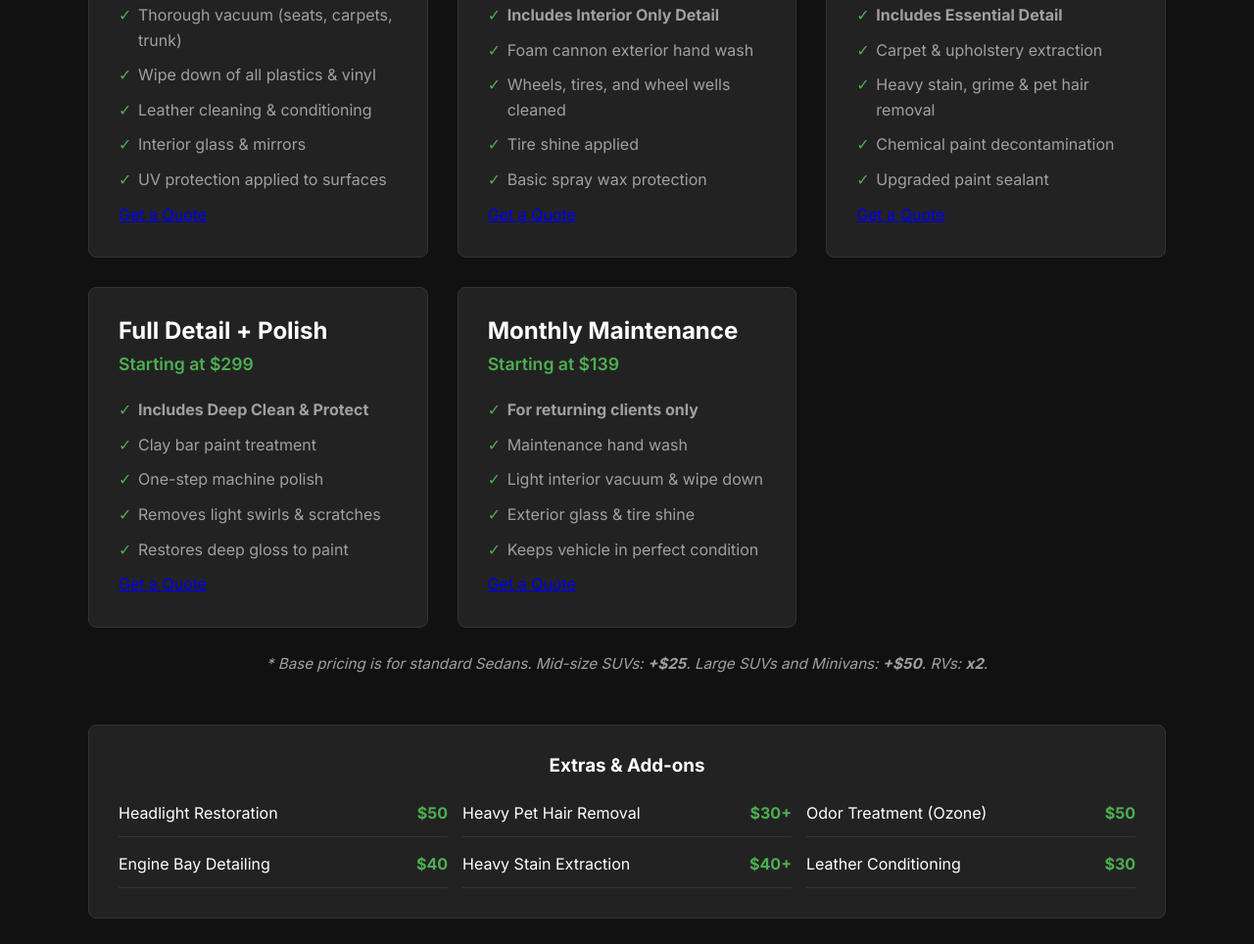
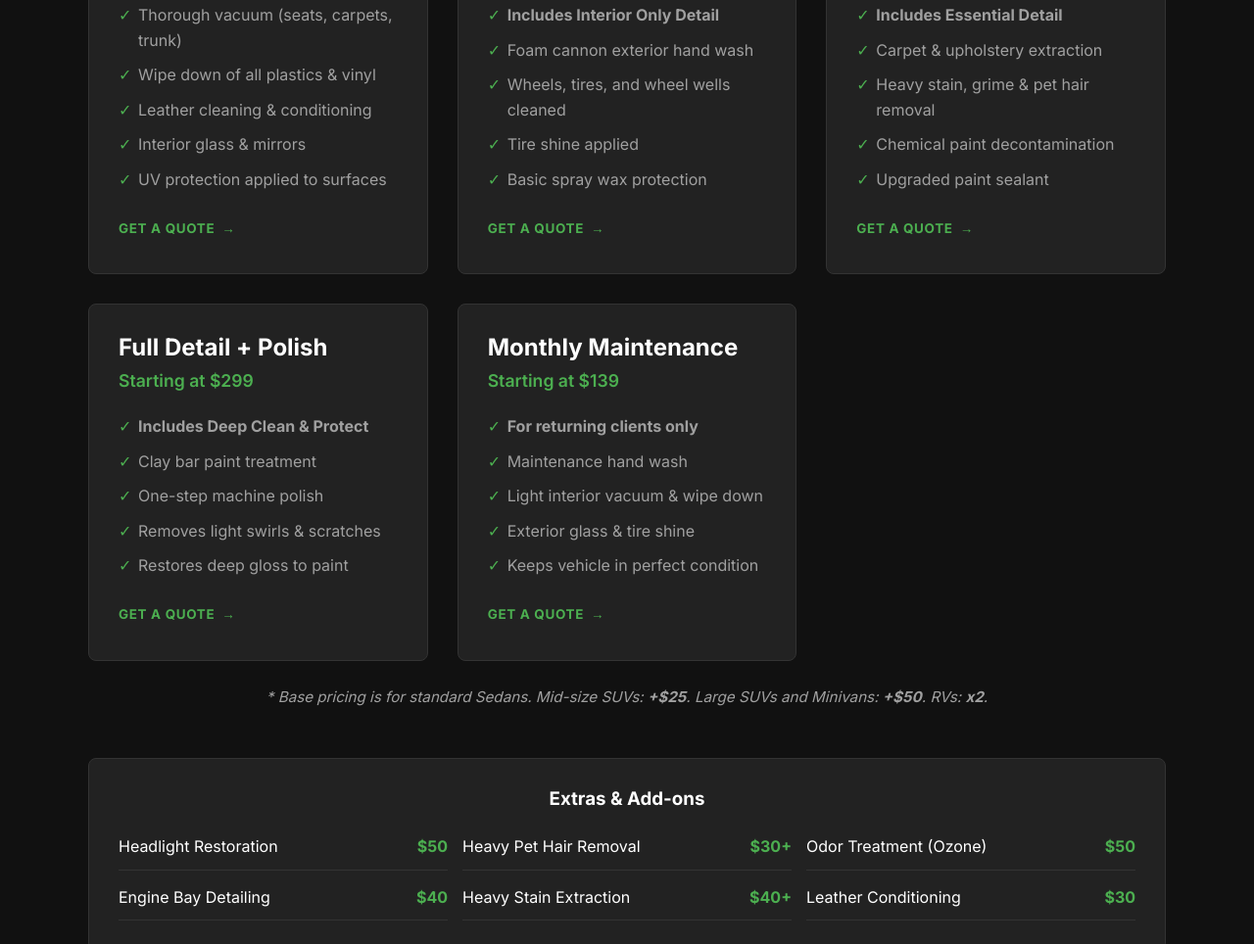
Before and after one commit to amoshny/RestoreTheroy-WebSite, a plain HTML site: page index.html in a window 1280 px wide. Shown: the part 2506-3470 px from the top of the page at 98% size. Drawn offline with Linux system fonts and the light colour scheme.

Commit message:
Improve package link and benefit text contrast

```diff
--- a/styles.css
+++ b/styles.css
@@ -95,6 +95,37 @@ h1, h2, h3, h4 {
     display: block;
     width: 100%;
     margin-top: 20px;
+}
+
+.card-cta {
+    display: inline-flex;
+    align-items: center;
+    gap: 7px;
+    margin-top: 12px;
+    padding: 4px 0;
+    color: var(--accent);
+    font-size: 0.84rem;
+    font-weight: 700;
+    letter-spacing: 0.05em;
+    text-decoration: none;
+    text-transform: uppercase;
+    border-bottom: 1px solid transparent;
+    transition: color 0.2s ease, border-color 0.2s ease;
+}
+
+.card-cta::after {
+    content: "→";
+}
+
+.card-cta:hover,
+.card-cta:focus-visible {
+    color: var(--text-main);
+    border-bottom-color: var(--accent);
+}
+
+.card-cta:focus-visible {
+    outline: 2px solid var(--accent);
+    outline-offset: 4px;
 }
 
 .center-btn {
@@ -297,7 +328,7 @@ h1, h2, h3, h4 {
 
 /* --- Split Info (Why Choose & Area) --- */
 .split-grid { grid-template-columns: 1fr; }
-.check-list { list-style: none; color: var(--text-muted); }
+.check-list { list-style: none; color: #c2c2c2; }
 .check-list li { margin-bottom: 12px; padding-left: 25px; position: relative; }
 .check-list li::before {
     content: "■";
```
